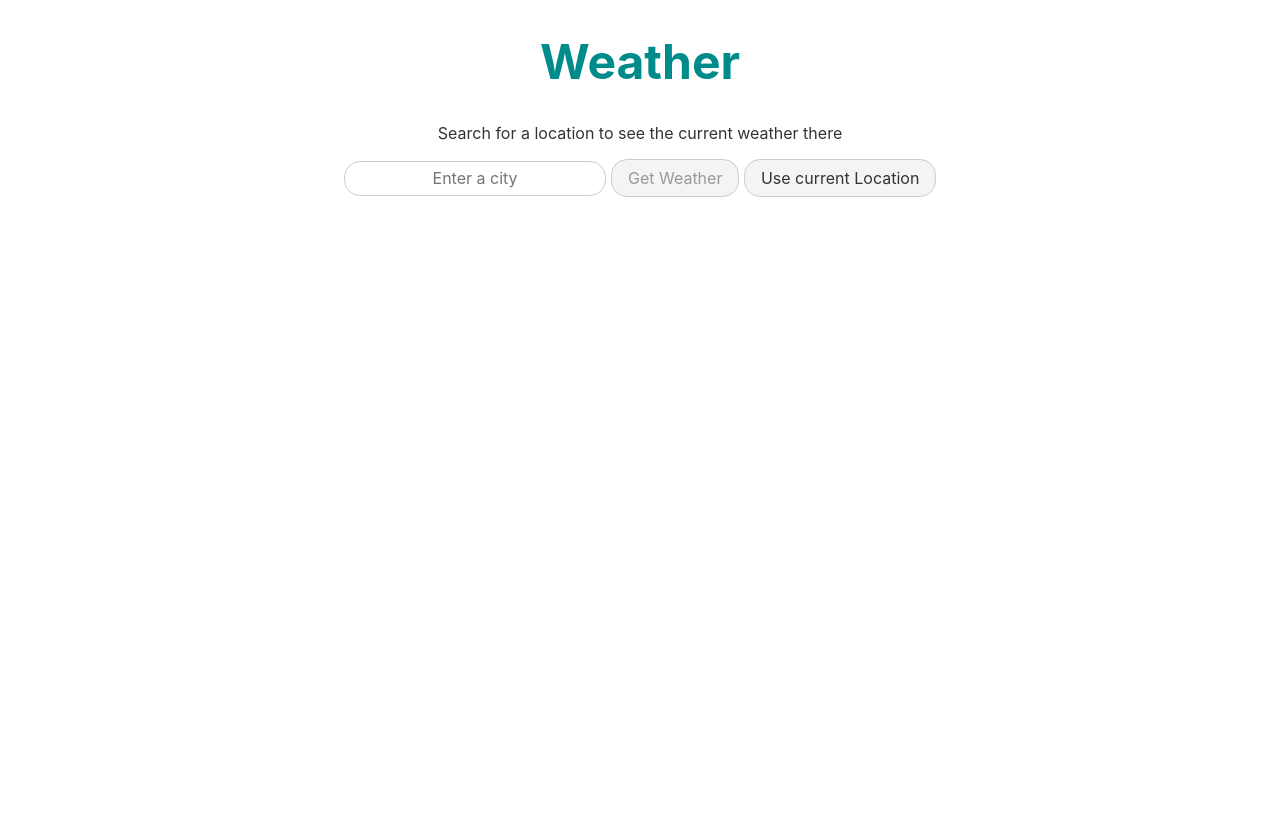
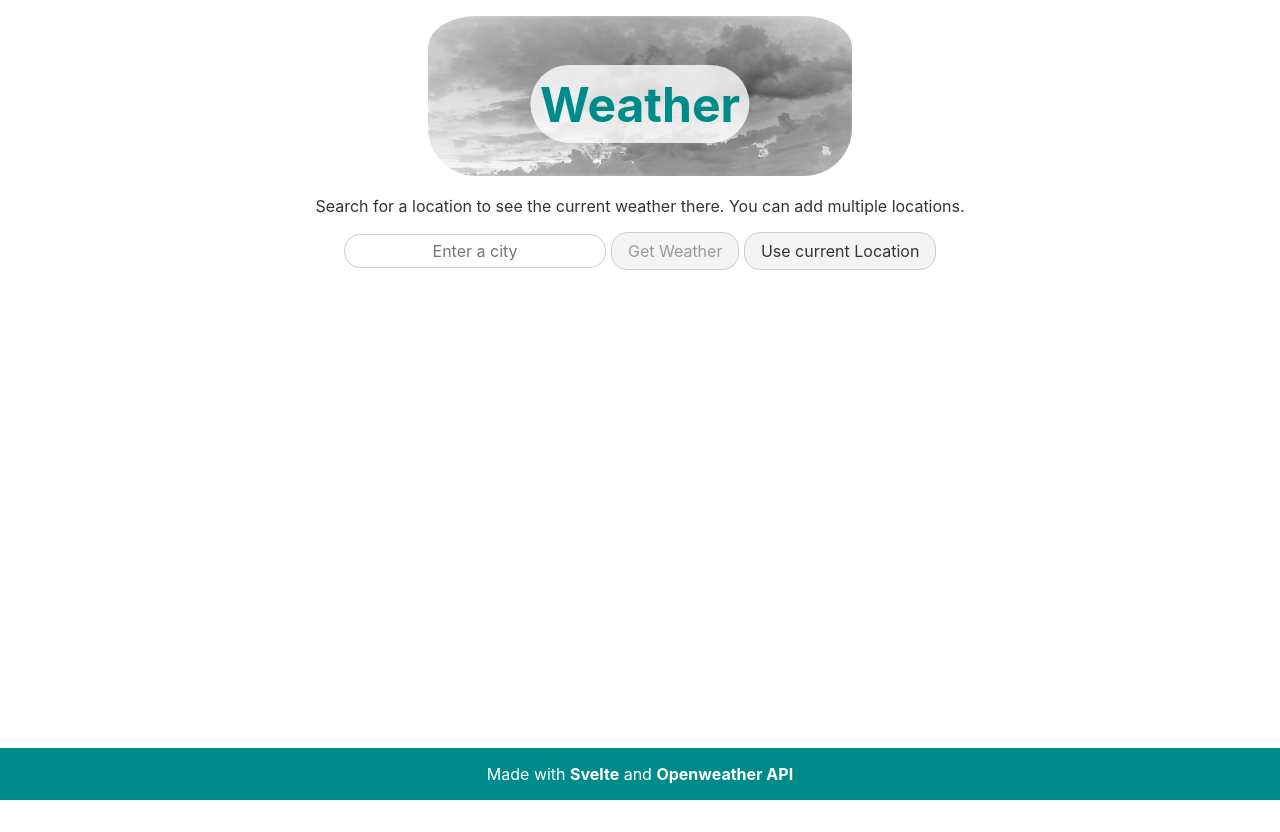
Before and after one commit to rhall1310/svelte-weather, a Svelte app: page / in a window 1280 px wide. After the commit the page ends 800 px from the top, so only its background shows below. Built offline with nearby package versions, Linux system fonts and the light colour scheme.

Commit message:
Improved styling

```diff
--- a/src/App.svelte
+++ b/src/App.svelte
@@ -4,6 +4,7 @@
 	import AddWeather from './components/AddWeather.svelte'
 	import DisplayList from './components/DisplayList.svelte';
 	import Forecast from './components/Forecast.svelte';
+	import Footer from './components/Footer.svelte';
 
 
 
@@ -19,7 +20,9 @@
 
 
 	<DisplayList/>
-
+	<footer>
+	<Footer/>
+	</footer>
 </main>
 
 <style>
@@ -32,6 +35,12 @@
 
 	}
 
+	footer {
+		padding-top: 4em;
+	}
+
+
+
 
 
 
--- a/src/components/AddWeather.svelte
+++ b/src/components/AddWeather.svelte
@@ -7,7 +7,10 @@ let weather;
 let cityName ='';
 let input;
 
+
+
 const apiKey = process.env.SVELTE_APP_API
+
 
 
 function checkEnter(event) {
@@ -112,15 +115,25 @@ function getWeatherLoc(position) {
 </script>
 
 <main>
-    <h1>Weather</h1>
+    <div class="title">
+    <img src="assets\stormy-weather-1508939.jpg" alt="header">
+    <h1><a href="index.html">Weather</a></h1>
+    </div>
 
-    <p>Search for a location to see the current weather there</p>
+    <p>Search for a location to see the current weather there. You can add multiple locations.</p>
 
-    <input name ="input" type="text"
-    placeholder="Enter a city"
+    {#if $weatherList.length == 0}
+
+    <input name ="input" type="text" placeholder="Enter a city"
+
     bind:value={cityName} bind:this={input} on:keyup={checkEnter}>
 
+   {:else}
+    <input name ="input" type="text" placeholder="Enter another city"
 
+    bind:value={cityName} bind:this={input} on:keyup={checkEnter}>
+
+ {/if}
 
     <button id="submitBtn" type="button" on:click={getWeather} disabled="{cityName == ''}">Get Weather</button>
 
@@ -138,10 +151,39 @@ function getWeatherLoc(position) {
      max-width: 100vw;
    }
 
+   .title {
+    position: relative;
+    text-align: center;
+
+   }
+
+   img {
+     padding-top: 1em;
+     max-height: 10em;
+     border-radius: 3em;
+   }
+
     h1 {
         color: darkcyan;
         font-size: 3rem;
+        position: absolute;
+        top: 40%;
+        left: 50%;
+        transform: translate(-50%, -50%);
+        background-color: rgba(255, 255, 255, 0.8);
+        border-radius: 1em;
+        padding: 0.2em;
 
+    }
+
+    h1:hover {
+      background-color: rgba(240, 248, 255, 0.8);
+      border-color: darkcyan;
+      border: solid 2px;
+    }
+
+    a {
+      text-decoration: none;
     }
 
     button {
@@ -163,4 +205,9 @@ function getWeatherLoc(position) {
         text-align: center;
         min-width: 12em;
     }
+
+    a {
+      color: inherit;
+    }
+
 </style>
--- a/src/components/Card.svelte
+++ b/src/components/Card.svelte
@@ -5,6 +5,7 @@
         min-width: 12em;
         border-radius: 1em;
         box-shadow: 5px 3px;
+        max-height: 100%;
 
 
     }
--- /dev/null
+++ b/src/components/Footer.svelte
@@ -0,0 +1,27 @@
+<script></script>
+
+<main>
+    <p>Made with  <a href="https://svelte.dev/">Svelte</a> and <a href="https://openweathermap.org/">Openweather API</a></p>
+
+</main>
+
+<style>
+    main {
+        background-color: darkcyan;
+        position: fixed;
+        left: 0;
+        bottom: 0;
+        width: 100%;
+        color: white;
+        margin-top: auto;
+        display: flex;
+        flex-direction: column;
+        min-height: 2em;
+    }
+
+    a {
+        color: white;
+        font-weight: bold;
+
+    }
+</style>
--- a/src/components/Forecast.svelte
+++ b/src/components/Forecast.svelte
@@ -1,6 +1,7 @@
 <script>
 
     import {forecast} from '../store.js';
+    import Card from './Card.svelte';
 
     function clearForecast() {
         $forecast = '';
@@ -50,12 +51,16 @@
         <h2>7 day forecast</h2>
         <div class="days">
             {#each Array(7) as item, i}
+
             <div class="day">
+            <Card>
                 <h3>{next5DaysNames[i]} {getDates(day, i)}</h3>
                 <img src="http://openweathermap.org/img/wn/{$forecast.daily[i].weather[0].icon}@2x.png" alt="{$forecast.daily[i].weather[0].main}">
                 <p>{$forecast.daily[i].weather[0].main}</p>
-                <p>{$forecast.daily[i].temp.day}</p>
+                <p>{$forecast.daily[i].temp.day} °C</p>
+            </Card>
             </div>
+
             {/each}
         </div>
 
@@ -69,9 +74,9 @@
 
 
 main {
-    height: 96%;
+    min-height: 96%;
     width: 96%;
-    background-color: rgb(47, 148, 216);
+    background-color: #f4f4f4;
     position: absolute;
     display: flex;
     flex-direction: column;
@@ -79,21 +84,40 @@ main {
     margin: auto;
     z-index: 999;
     left: 2vw;
-    box-shadow: 5px 3px;
-    margin-bottom: 2em;
-
+    box-shadow: 5px 3px 3px 5px;
+    border-radius: 1em;
+    max-height: fit-content;
 
 
     }
+
+h1, h2 {
+    color: darkcyan;
+    padding-bottom: 1em;
+}
 
 p {
     font-weight: bold;
 }
 
+.day {
+    min-width: 14em;
+
+
+}
+
+.day h3, p {
+    padding: 0.5em;
+}
+
 .days {
     display: flex;
-    gap: 2em;
+    gap: 1em;
     height: 100%;
+    flex-wrap: wrap;
+    align-items: center;
+    justify-content: space-evenly;
+
 
         }
 
@@ -110,7 +134,7 @@ button:hover {
 }
 
 #closeTop {
-    align-self: start;
+    align-self: flex-end;
 }
 
 #closeBot {
```
Also changed, not shown: src/components/DisplayList.svelte (+4 -4 lines), public/assets/stormy-weather-1508939.jpg (added).
